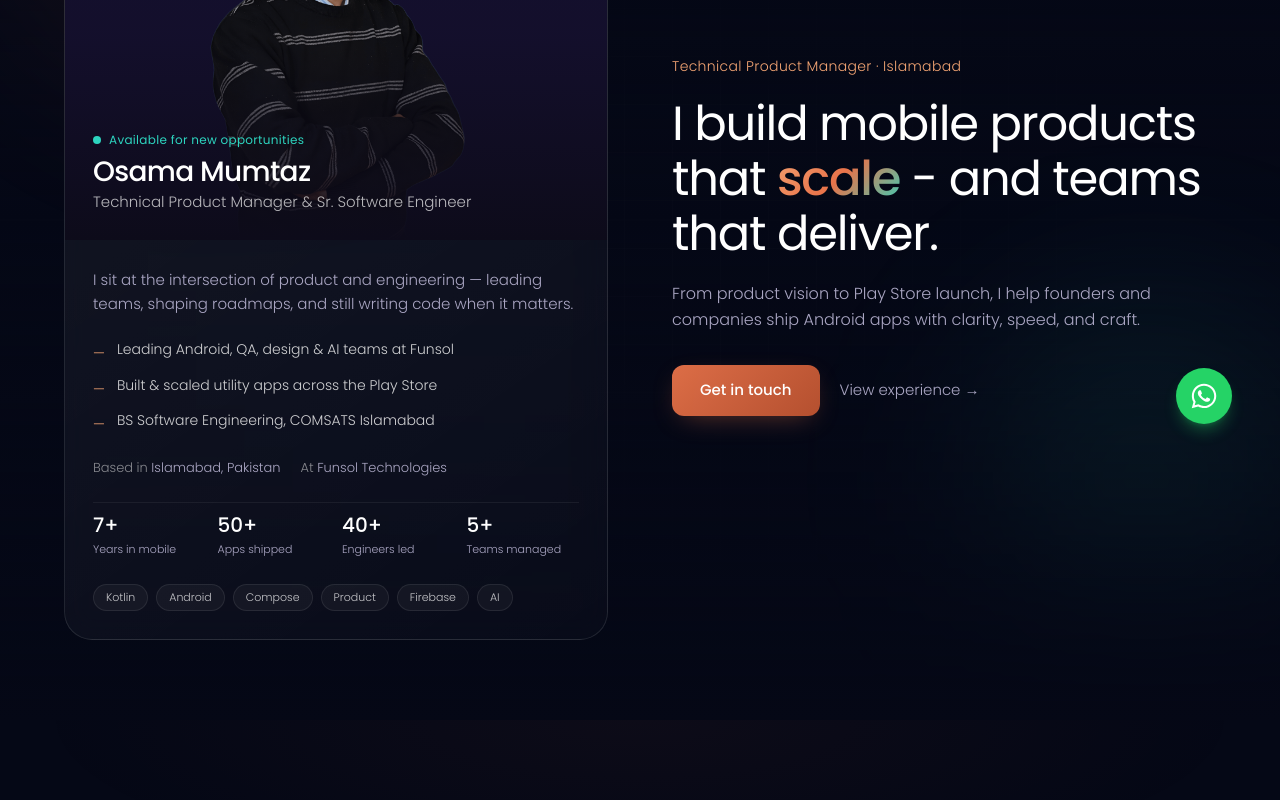
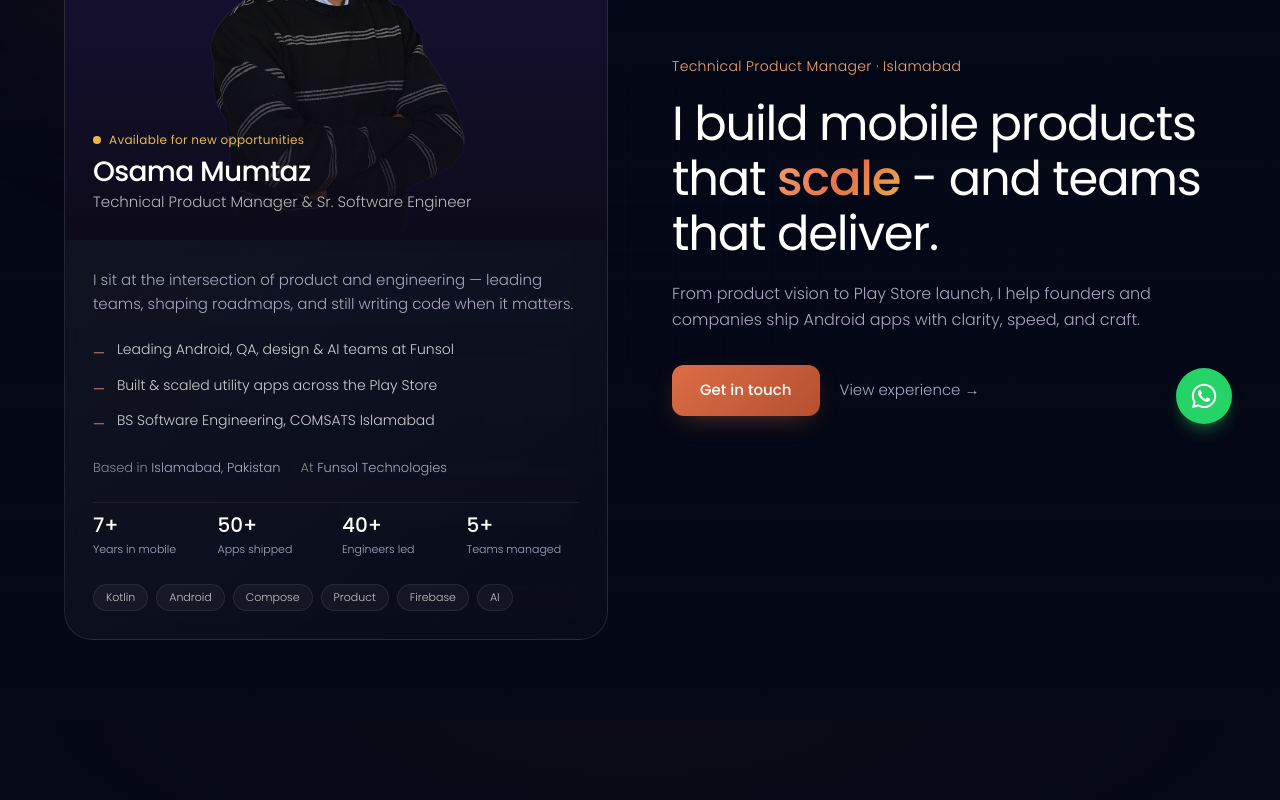
Before and after one commit to osama1malik/Osama-Mumtaz-Portfolio, a React (Vite) app: page / in a window 1280 px wide. Shown: the part 280-1080 px from the top of the page. Built offline with nearby package versions, Linux system fonts and the light colour scheme; no server answers; a web font is replaced by a local one.

Commit message:
changed green accent color

```diff
--- a/src/index.css
+++ b/src/index.css
@@ -59,9 +59,9 @@
 }
 
 .green-pink-gradient {
-  background: "#2DD4BF";
-  background: linear-gradient(90.13deg, #2DD4BF 1.9%, #F4A574 97.5%);
-  background: -webkit-linear-gradient(-90.13deg, #2DD4BF 1.9%, #F4A574 97.5%);
+  background: "#E8B84A";
+  background: linear-gradient(90.13deg, #E8B84A 1.9%, #F4A574 97.5%);
+  background: -webkit-linear-gradient(-90.13deg, #E8B84A 1.9%, #F4A574 97.5%);
 }
 
 .orange-text-gradient {
@@ -80,16 +80,9 @@
 }
 
 .green-text-gradient {
-  background: #11998e;
-  /* fallback for old browsers */
-  background: -webkit-linear-gradient(to top,
-      #11998e,
-      #38ef7d);
-  /* Chrome 10-25, Safari 5.1-6 */
-  background: linear-gradient(to top,
-      #11998e,
-      #38ef7d);
-  /* W3C, IE 10+/ Edge, Firefox 16+, Chrome 26+, Opera 12+, Safari 7+ */
+  background: #C97A3A;
+  background: -webkit-linear-gradient(to top, #C97A3A, #E8B84A);
+  background: linear-gradient(to top, #C97A3A, #E8B84A);
   -webkit-background-clip: text;
   -webkit-text-fill-color: transparent;
 }
@@ -287,12 +280,12 @@
   background: radial-gradient(circle, rgba(232, 115, 74, 0.28) 0%, transparent 70%);
 }
 
-.hero-glow-teal {
+.hero-glow-gold {
   bottom: 0;
   right: -8%;
   width: 480px;
   height: 480px;
-  background: radial-gradient(circle, rgba(45, 212, 191, 0.18) 0%, transparent 70%);
+  background: radial-gradient(circle, rgba(232, 184, 74, 0.16) 0%, transparent 70%);
   animation-delay: -5s;
 }
 
@@ -305,7 +298,7 @@
 }
 
 .hero-gradient-text {
-  background: linear-gradient(135deg, #F4A574 0%, #E8734A 50%, #2DD4BF 100%);
+  background: linear-gradient(135deg, #F4A574 0%, #E8734A 55%, #E8B84A 100%);
   -webkit-background-clip: text;
   -webkit-text-fill-color: transparent;
   background-clip: text;
@@ -419,3 +412,14 @@
   background: rgba(232, 115, 74, 0.1);
   border: 1px solid rgba(232, 115, 74, 0.2);
 }
+
+.profile-photo-bg {
+  background:
+    radial-gradient(ellipse 95% 80% at 50% 28%, rgba(255, 215, 180, 0.7) 0%, rgba(255, 200, 160, 0.35) 50%, transparent 72%),
+    radial-gradient(ellipse 70% 55% at 50% 32%, rgba(255, 230, 200, 0.5) 0%, transparent 58%),
+    linear-gradient(180deg, #fce8d8 0%, #f5d4bc 45%, #efcdb0 100%);
+}
+
+.profile-photo-frame {
+  box-shadow: inset 0 0 0 1px rgba(255, 255, 255, 0.06);
+}
--- a/tailwind.config.cjs
+++ b/tailwind.config.cjs
@@ -8,7 +8,7 @@ module.exports = {
         primary: "#050816",
         secondary: "#aaa6c3",
         tertiary: "#151030",
-        accent: "#2DD4BF",
+        accent: "#E8B84A",
         brand: "#E8734A",
         "brand-light": "#F4A574",
         "black-100": "#100d25",
```
